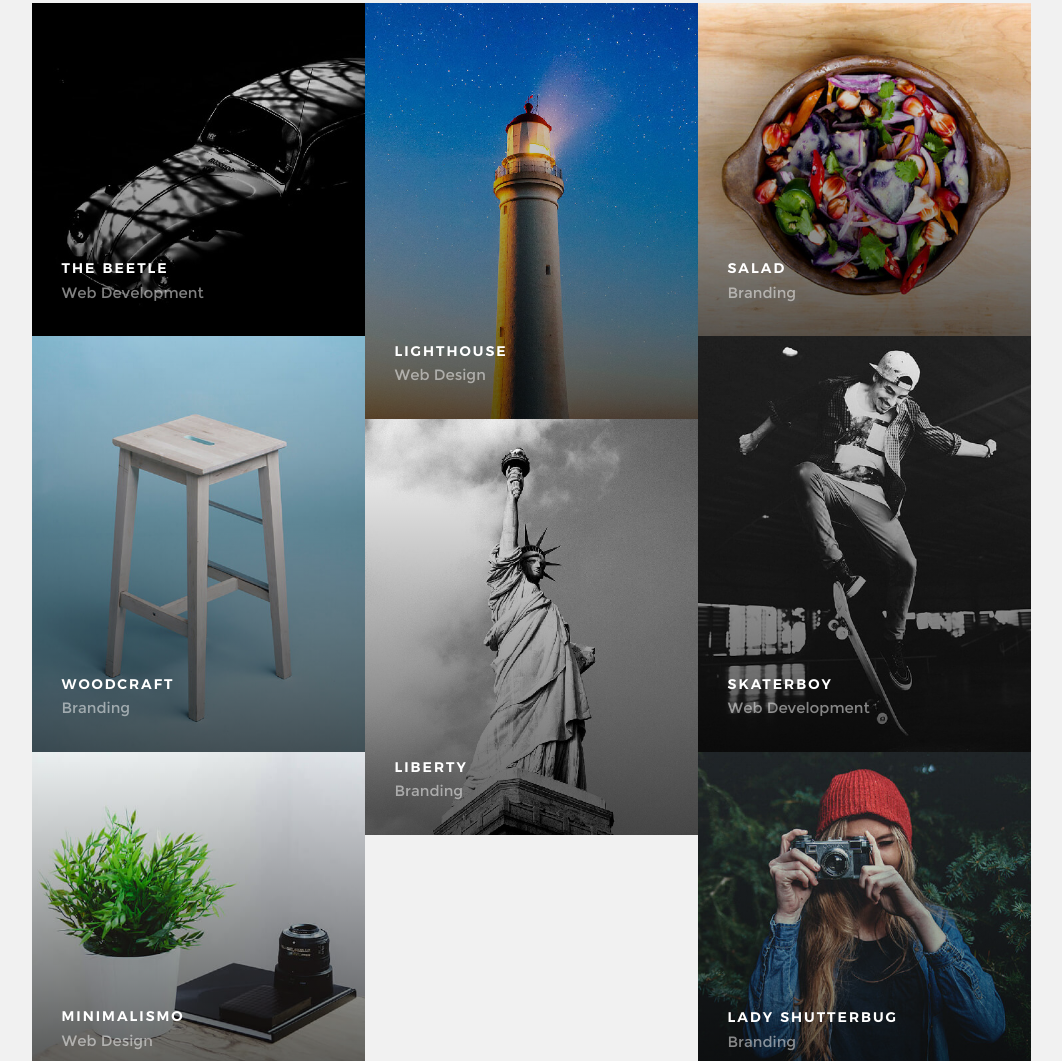
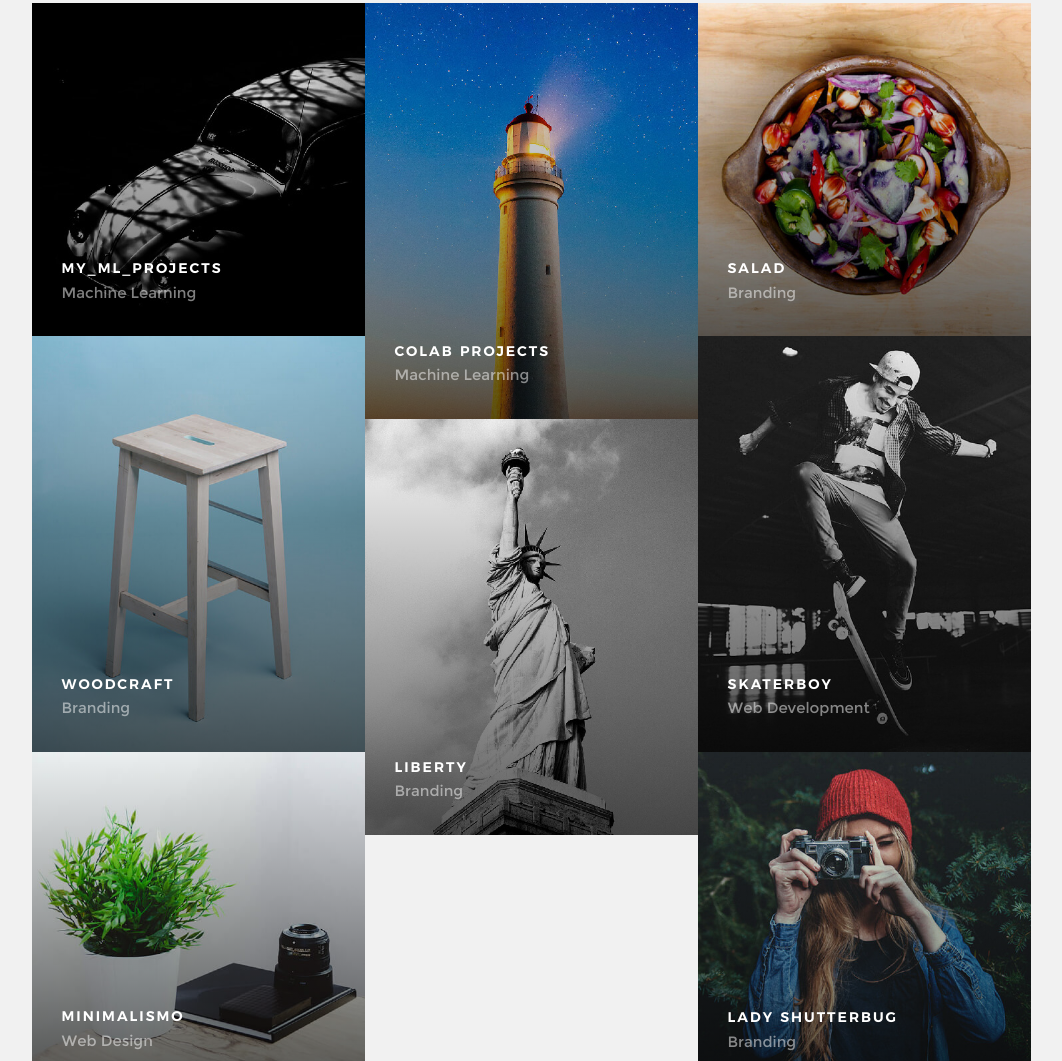
Before and after one commit to Daveux/portfolio_mrty, a plain HTML site: page index.html in a window 1280 px wide. Shown: the part 3487-4548 px from the top of the page, without its empty margins (109-1171 px from the left). Drawn offline with Linux system fonts and the light colour scheme.

Commit message:
Included first two projects

```diff
--- a/index.html
+++ b/index.html
@@ -291,19 +291,19 @@
 
                         <div class="item-folio__text">
                             <h3 class="item-folio__title">
-                                The Beetle
+                                My_ML_Projects
                             </h3>
                             <p class="item-folio__cat">
-                                Web Development
+                                Machine Learning
                             </p>
                         </div>
 
-                        <a href="https://www.behance.net/" class="item-folio__project-link" title="Project link">
+                        <a href="https://github.com/temiafeye/My_ML_Projects" class="item-folio__project-link" title="Project link">
                             <i class="im im-link"></i>
                         </a>
 
                         <div class="item-folio__caption">
-                            <p>Vero molestiae sed aut natus excepturi. Et tempora numquam. Temporibus iusto quo.Unde dolorem corrupti neque nisi.</p>
+                            <p></p>
                         </div>
 
                     </div> <!-- end item-folio -->
@@ -322,14 +322,14 @@
 
                         <div class="item-folio__text">
                             <h3 class="item-folio__title">
-                                Lighthouse
+                                Colab Projects
                             </h3>
                             <p class="item-folio__cat">
-                                Web Design
+                                Machine Learning
                             </p>
                         </div>
 
-                        <a href="https://www.behance.net/" class="item-folio__project-link" title="Project link">
+                        <a href="https://github.com/temiafeye/Colab-Projects" class="item-folio__project-link" title="Project link">
                             <i class="im im-link"></i>
                         </a>
 
```
